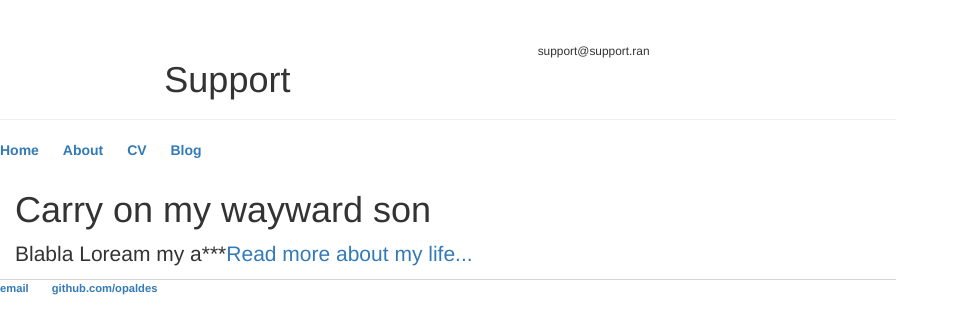
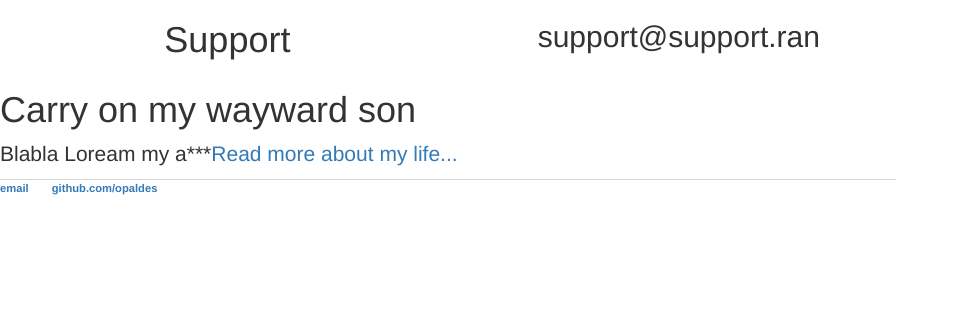
Before and after one commit to jeremy-seipelt/opaldes.github.io, a Jekyll site: the page built from index.html, in a window 1280 px wide. Shown: the top 334 px of the page, without its empty margins (0-959 px from the left). Built offline with Jekyll 4.4.1, drawn with Linux system fonts in a browser that asks for light colours.

Commit message:
Update default.html

```diff
--- a/_layouts/default.html
+++ b/_layouts/default.html
@@ -12,26 +12,22 @@
 	<body>
 		<nav>
 			<div class="container-fluid">
-				<div class="page-header row">
+				<div class="row">
 					<div class=" col-md-offset-2 col-md-5">
 						 <h1>Support</h1>
 					</div>
 			 	   	<div class="col-md-1">
-			 	   		<small>support@support.ran</small>
+			 	   		<h2>support@support.ran</h2>
 			 	   	</div>
 			        </div>
 			</div>
+		</nav>
+		<div class="row">
+			<div class="container">
+				{{content}}
+			</div><!-- /.container -->
+		</div>
 
-    		<ul>
-        		<li><a href="/">Home</a></li>
-	        	<li><a href="/about">About</a></li>
-        		<li><a href="/cv">CV</a></li>
-        		<li><a href="/blog">Blog</a></li>
-    		</ul>
-		</nav>
-		<div class="container">
-		{{content}}
-		</div><!-- /.container -->
 		<footer>
     		<ul>
         		<li><a href="mailto:something@gmail.com">email</a></li>
```
